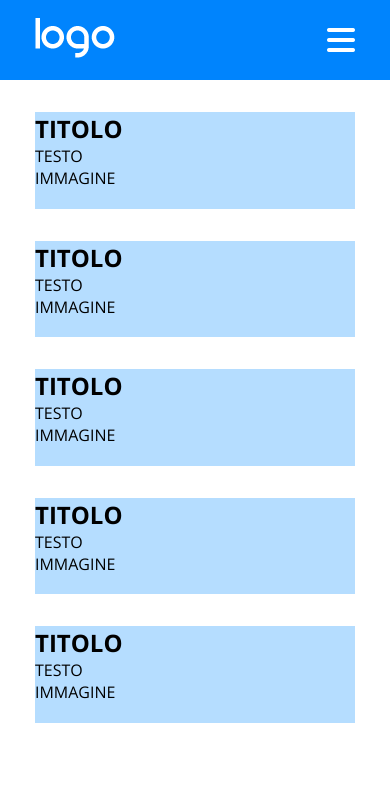
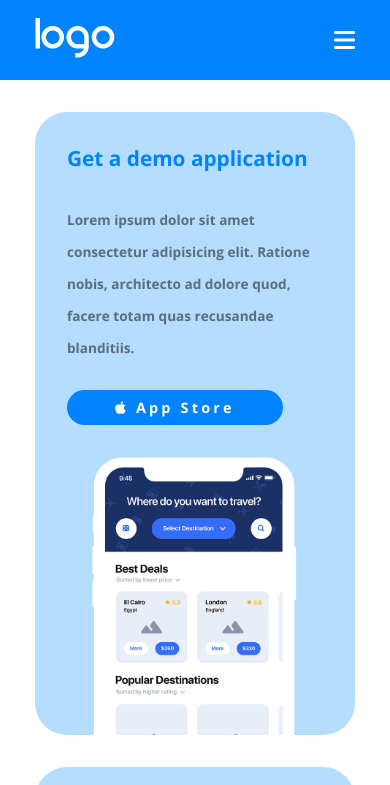
Before and after one commit to Giotreglia/htmlcss-responsive-layout, a plain HTML site: page index.html in a window 390 px wide. Shown: the top 785 px of the page. Drawn offline with nearby package versions, Linux system fonts and the light colour scheme.

Commit message:
Prima card mobile

```diff
--- a/css/style.css
+++ b/css/style.css
@@ -9,6 +9,7 @@
     --secondary-color: rgb(151, 146, 228);
     --primary-color: rgb(0, 132, 253);
     --primary-light-color: rgb(181, 221, 255);
+    --text-grey: rgb(90, 110, 127);
 }
 
 /* Utility */
@@ -59,6 +60,10 @@
     background-color: var(--secondary-color);
 }
 
+a {
+    text-decoration: none;
+}
+
 .w70 {
     width: 70%;
 }
@@ -73,16 +78,41 @@
     font-size: 0.9rem;
 }
 
+.btn-big {
+    border-radius: 1.5rem;
+    padding: 0.5rem 3rem;
+    font-size: 0.9rem;
+    font-weight: bold;
+    letter-spacing: 0.2rem;
+}
+
 .btn-white {
     color: black;
     background-color: white;
 }
 
+.btn-blu {
+    color: white;
+    background-color: var(--primary-color);
+}
+
+.marginbottom1 {
+    margin-bottom: 1rem;
+}
+
+.marginbottom1_5 {
+    margin-bottom: 1.5rem;
+}
+
+.marginbottom2 {
+    margin-bottom: 2rem;
+}
+
+.margintop2 {
+    margin-top: 2rem;
+}
+
 /* Debug */
-
-.debug .card {
-    height: 300px;
-}
 
 .debug .columns {
     min-height: 300px;
@@ -123,11 +153,19 @@ header .container {
 }
 
 #hamburger {
-    font-size: 2rem;
+    font-size: 1.5rem;
 }
 
 /* Main */
 
+#first-card img {
+    width: 100%;
+    display: block;
+}
+
+#first-card {
+    padding-bottom: 0;
+}
 .cards {
     justify-content: space-between;
     padding: 2rem 0;
@@ -138,6 +176,20 @@ header .container {
     width: 100%;
     background-color: var(--primary-light-color);
     flex-basis: calc((40vh / 3) - 1rem);
+    border-radius: 2rem;
+    padding: 2rem;
+}
+
+.card h3 {
+    color: var(--primary-color);
+    font-size: 1.3rem;
+}
+
+.card p {
+    color: var(--text-grey);
+    font-weight: bold;
+    line-height: 2rem;
+    font-size: 0.85rem;
 }
 
 .columns {
--- a/index.html
+++ b/index.html
@@ -40,10 +40,12 @@
         <section id="servizi">
             <div class="container">
                 <div class="cards flex justify-center flex-col">
-                    <div class="card">
-                        <h2>TITOLO</h2>
-                        <p>TESTO</p>
-                        <div>IMMAGINE</div>
+                    <div id="first-card" class="card">
+                        <h3 class="marginbottom2">Get a demo application</h3>
+                        <p class="marginbottom2">Lorem ipsum dolor sit amet consectetur adipisicing elit. Ratione nobis, architecto ad dolore quod, facere totam quas recusandae blanditiis.</p>
+                        <a class="btn-big btn-blu" href="#"><i class="fa-brands fa-apple"></i> App Store</a>
+                        <img class="margintop2" src="img/phone.png" alt="phone">
+
                     </div>
                     <div class="card">
                         <h2>TITOLO</h2>
```
